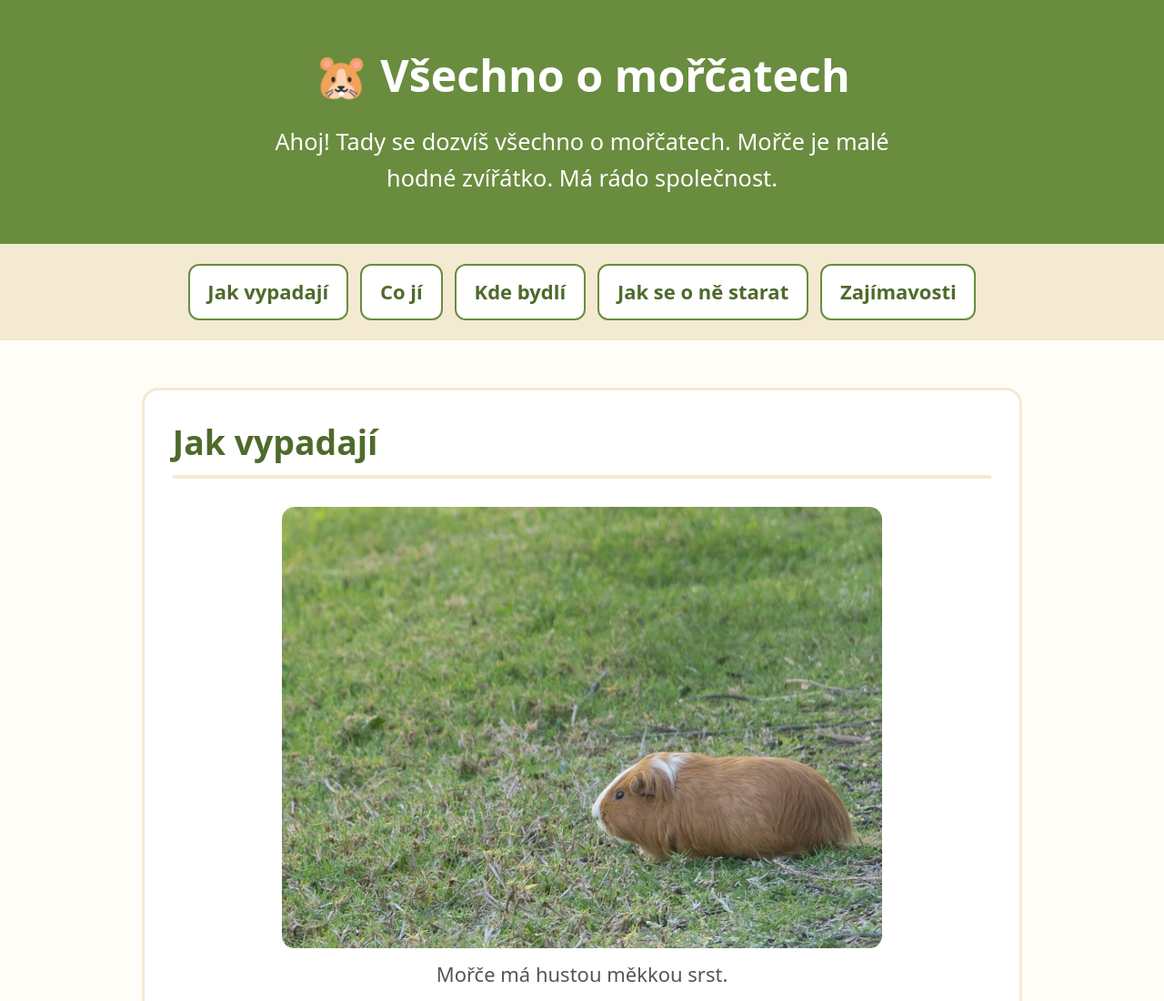
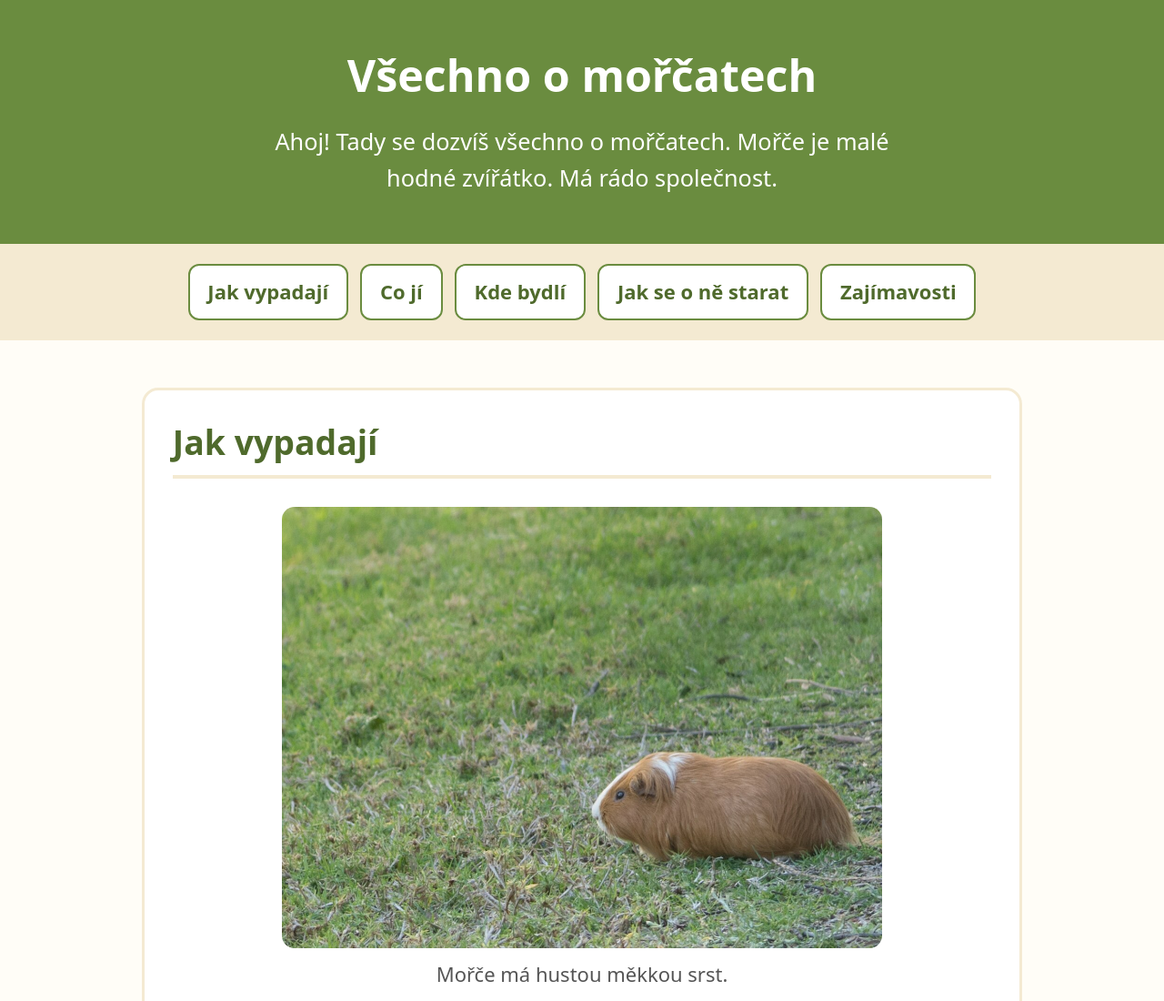
Before and after one commit to mroz22/conveyor-sandbox, a plain HTML site: page index.html in a window 1280 px wide. Shown: the top 1100 px of the page at 91% size. Drawn offline with Linux system fonts and the light colour scheme.

Commit message:
fix: remove emoji from H1 heading
Honour the plan's AI-slop guard ('žádné emoji nadpisy'). Flagged by
both Copilot and the spec-fidelity review. (human decision: option a)

```diff
--- a/index.html
+++ b/index.html
@@ -12,7 +12,7 @@
   <a id="nahoru"></a>
 
   <header class="hero">
-    <h1>🐹 Všechno o mořčatech</h1>
+    <h1>Všechno o mořčatech</h1>
     <p class="lead">Ahoj! Tady se dozvíš všechno o mořčatech. Mořče je malé hodné zvířátko. Má rádo společnost.</p>
   </header>
 
```
